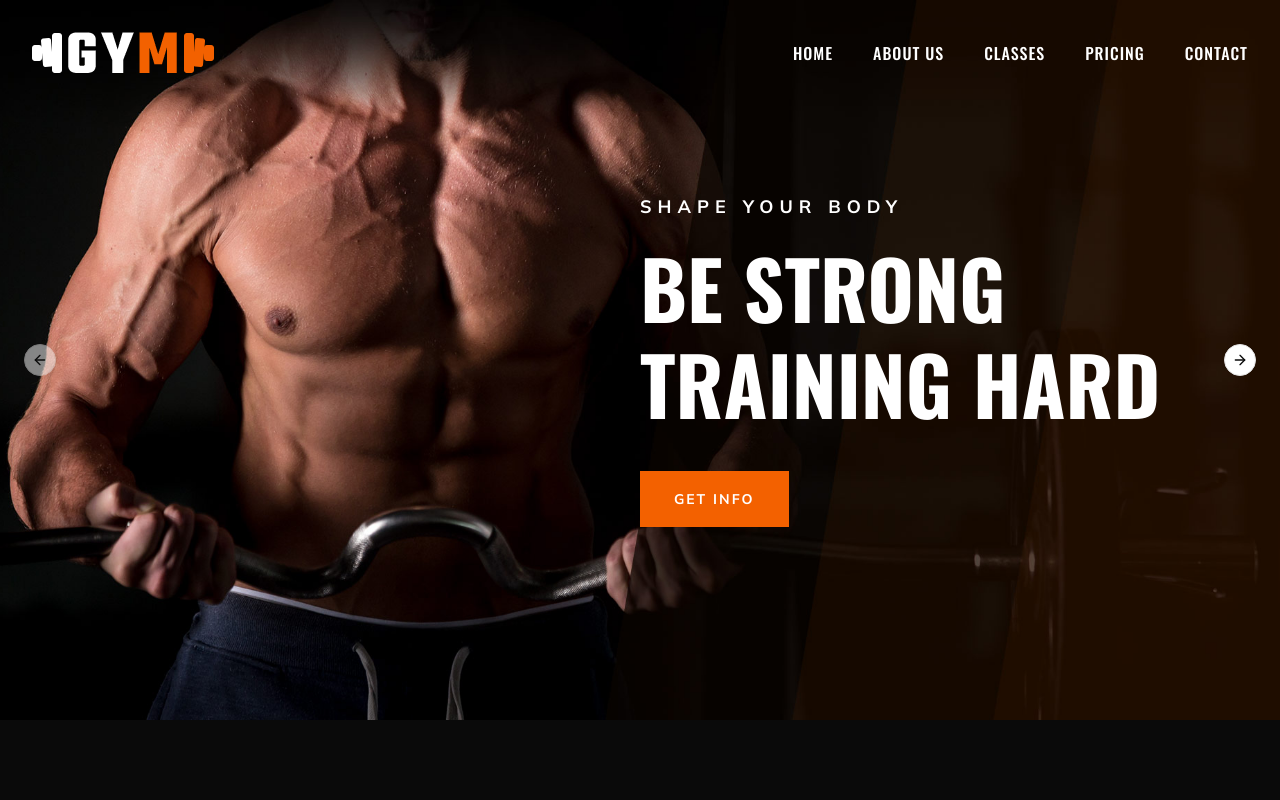
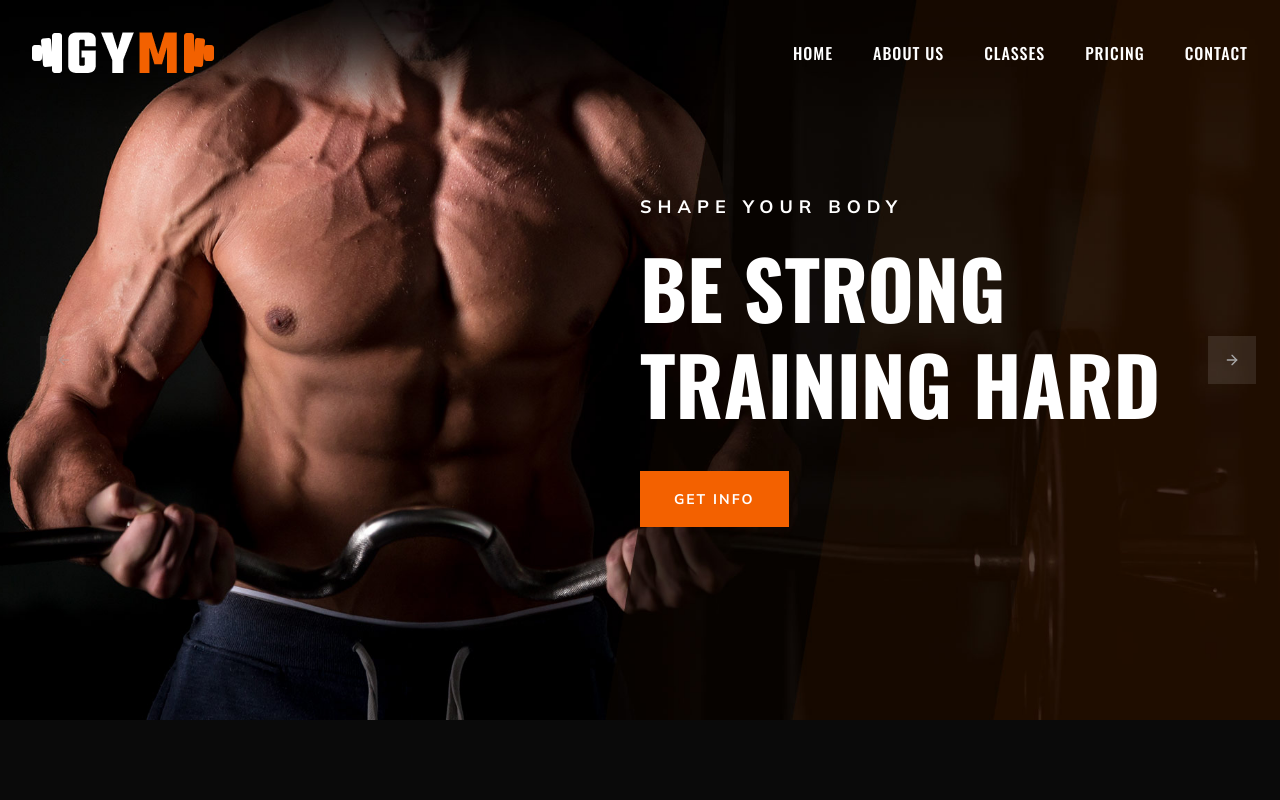
Before and after one commit to felipe-muner/podium-gym, a Next.js app: page / in a window 1280 px wide. Shown: the top 800 px of the page. Built offline with nearby package versions, Linux system fonts and the light colour scheme.

Commit message:
feat: amazing arrows

```diff
--- a/components/Hero/Hero.tsx
+++ b/components/Hero/Hero.tsx
@@ -2,6 +2,7 @@
 
 import * as React from "react"
 import Image from "next/image"
+import { ChevronLeft, ChevronRight } from "lucide-react"
 import {
   Carousel,
   CarouselContent,
@@ -40,7 +41,7 @@ const slides = [
 
 export default function Hero() {
   return (
-    <Carousel className="w-full">
+    <Carousel className="w-full relative">
       <CarouselContent>
         {slides.map((slide, index) => (
           <CarouselItem key={index} className="relative">
@@ -70,7 +71,11 @@ export default function Hero() {
                         <h1 className="text-4xl font-bold uppercase mb-10 leading-[1.2] text-[48px] md:text-[80px]">
                           {slide.heading}
                         </h1>
-                        <Cta href={slide.linkHref} label={slide.linkLabel} className="bg-brand-orange" />
+                        <Cta
+                          href={slide.linkHref}
+                          label={slide.linkLabel}
+                          className="bg-brand-orange"
+                        />
                       </div>
                     </div>
                   </div>
@@ -81,9 +86,47 @@ export default function Hero() {
         ))}
       </CarouselContent>
 
-      {/* Navigation arrows */}
-      <CarouselPrevious className="left-6" />
-      <CarouselNext className="right-6" />
+      {/* Custom square Navigation arrows (no transition, no hover effect) */}
+      <CarouselPrevious
+        className="
+          absolute
+          left-6
+          top-1/2
+          -translate-y-1/2
+          ml-4
+          w-12
+          h-12
+          flex
+          items-center
+          justify-center
+          bg-white/10
+          text-[#a9a9a9]
+          rounded-none
+          border-none
+        "
+      >
+        <ChevronLeft className="w-6 h-6" />
+      </CarouselPrevious>
+      <CarouselNext
+        className="
+          absolute
+          right-6
+          top-1/2
+          -translate-y-1/2
+          ml-4
+          w-12
+          h-12
+          flex
+          items-center
+          justify-center
+          bg-white/10
+          text-[#a9a9a9]
+          rounded-none
+          border-none
+        "
+      >
+        <ChevronRight className="w-6 h-6" />
+      </CarouselNext>
     </Carousel>
   )
 }
```
